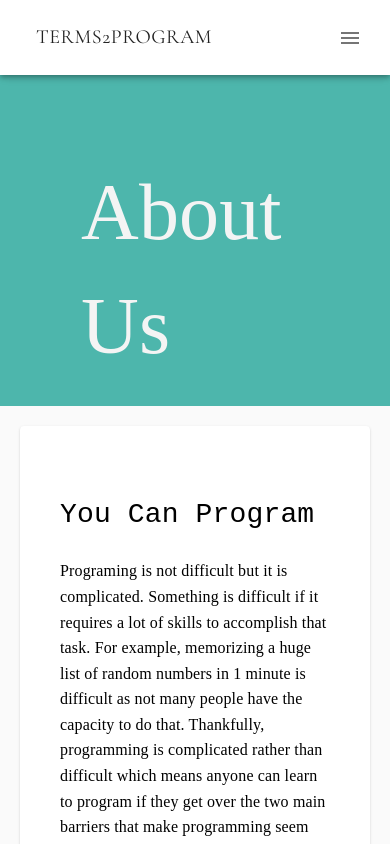
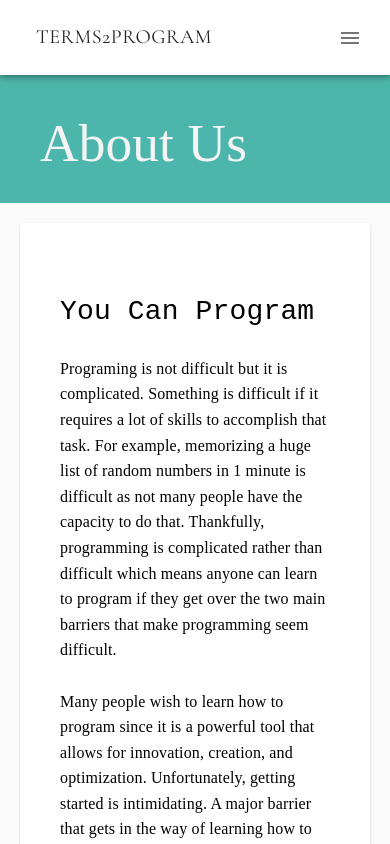
Before and after one commit to kristina-arezina/terms-2-program, a React (Create React App) app: page /about in a window 390 px wide. Shown: the top 844 px of the page. Built offline with nearby package versions, Linux system fonts and the light colour scheme.

Commit message:
changed header to be nice when on phone

```diff
--- a/src/components/About/AboutHeader.js
+++ b/src/components/About/AboutHeader.js
@@ -1,15 +1,24 @@
 import React from 'react';
+import MediaQuery from 'react-responsive';
 
 //everything for the header on the about page
 function AboutHeader(){
     return (
         <header >
-                <h1 style={headerStyle}>About Us</h1>
+            <MediaQuery query="(max-width: 841px)">
+                {matches =>
+                matches ? (
+                    <h1 style={headerStyle2}>About Us</h1>
+                ) :
+                    (
+                        <h1 style={headerStyle1}>About Us</h1>
+                    )}
+            </MediaQuery>
         </header>
     )
 }
 
-const headerStyle = {
+const headerStyle1 = {
     background:"#4db6ac",
     color:"#f4f4f4",
     textAlign: "left",
@@ -23,5 +32,19 @@ const headerStyle = {
     display:"Block",
 };
 
+const headerStyle2 = {
+    background:"#4db6ac",
+    color:"#f4f4f4",
+    textAlign: "left",
+    paddingLeft:"40px",
+    paddingTop:"100px",
+    paddingBottom:"22px",
+    fontSize:"40pt",
+    fontFamily:"century gothic",
+    fontWeight: "normal",
+    margin:"0px",
+    display:"Block",
+};
+
 
 export default AboutHeader;
```
